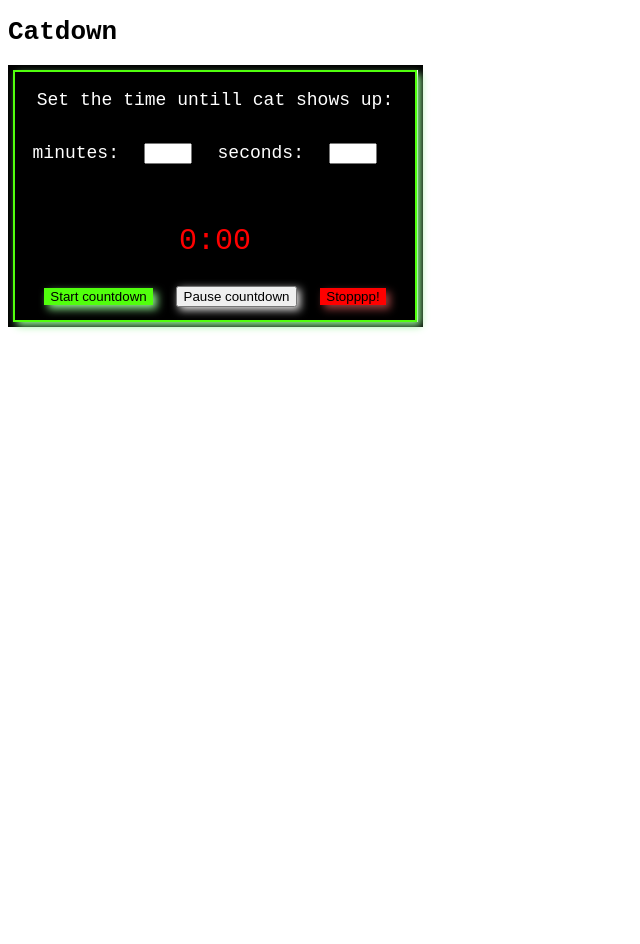
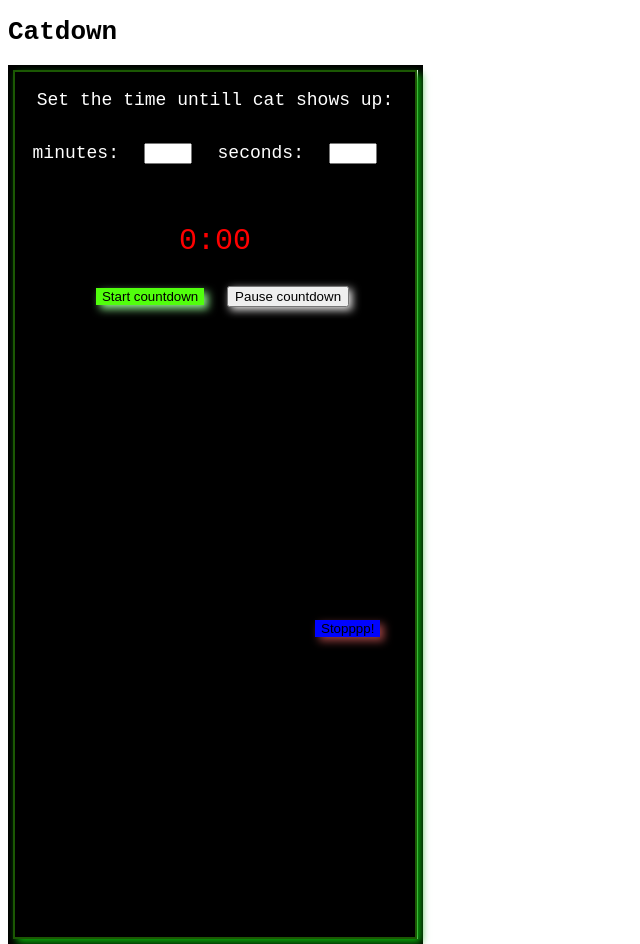
Before and after one commit to efratweill/efratweill.github.io, a plain HTML site: page index.html in a window 1280 px wide. Shown: the top 944 px of the page, without its empty margins (0-640 px from the left). Before the commit the page ends 800 px from the top, so only its background shows below. Drawn offline with Linux system fonts and the light colour scheme.

Commit message:
Change color

```diff
--- a/style.css
+++ b/style.css
@@ -10,8 +10,9 @@ p {
   width: 400px;
   background-color: black;
   text-align: center;
-  border: 2px solid #51ff0d;
-  box-shadow: 4px 4px 8px 0 lightgreen;
+  border: 2px solid #1b5803;
+
+  box-shadow: 4px 4px 8px 0 rgb(11, 170, 11);
 }
 label {
   color: white;
@@ -20,7 +21,7 @@ label {
 #countdown {
   font-size: 30px;
   color: red;
-  margin: 15px;
+  margin: 18px;
 }
 input {
   width: 40px;
@@ -40,12 +41,12 @@ formdiv img {
   box-shadow: 4px 4px 8px 0 lightgreen;
 }
 #startbutton:hover {
-  background-color: #cafcb6;
+  background-color: #459625;
 }
 #stopbutton {
-  background-color: red;
+  background-color: rgb(0, 4, 255);
   border: none;
-  margin: 15px;
+  margin: 300px;
   box-shadow: 4px 4px 8px 0 rgba(163, 69, 69, 0.932);
 }
 #stopbutton:hover {
```
